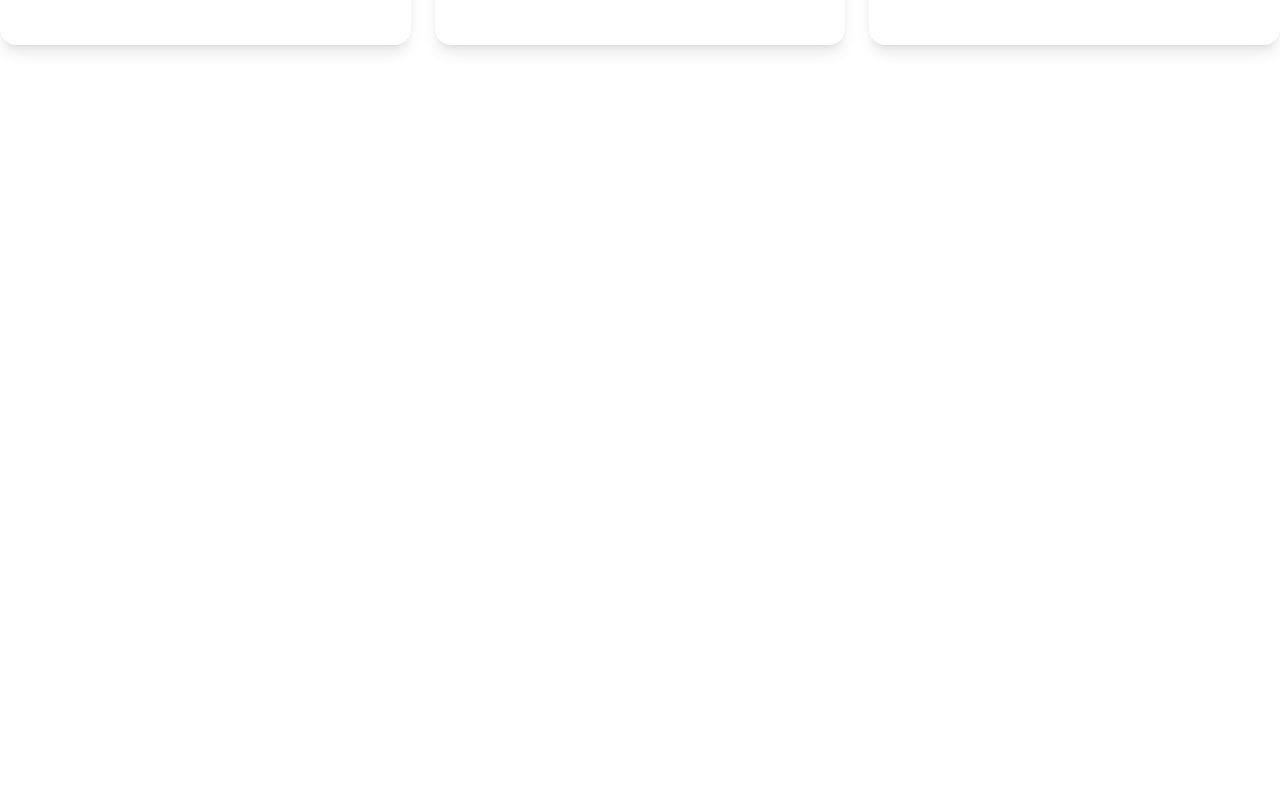
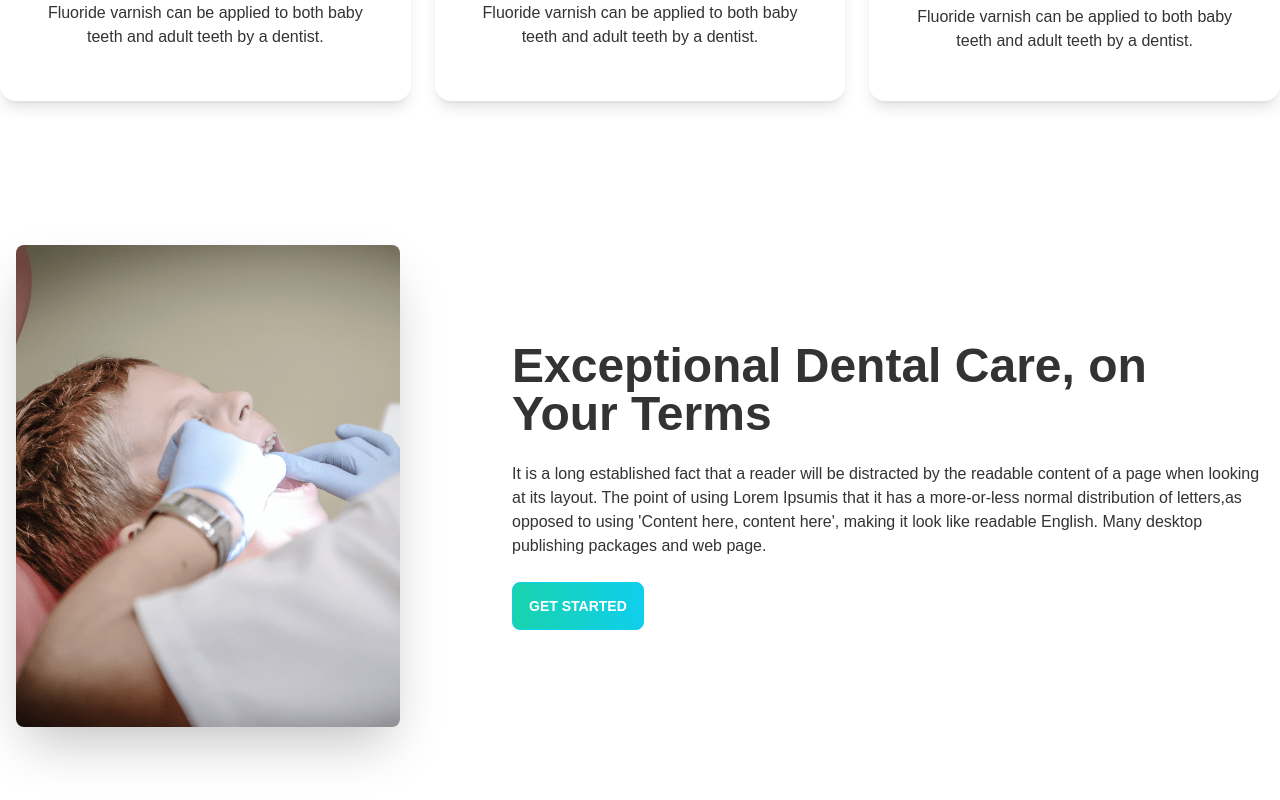
Before and after one commit to Md-FarhadHossain/doctors-portal, a React (Create React App) app: page / in a window 1280 px wide. Shown: the part 1370-2170 px from the top of the page. Before the commit the page ends 1479 px from the top, so only its background shows below. Built offline with nearby package versions, Linux system fonts and the light colour scheme; the HTML template or start-up script is replaced by a standard one.

Commit message:
dental info section added with responsive

```diff
--- /dev/null
+++ b/src/components/DentalInfo/DentalInfo.jsx
@@ -0,0 +1,28 @@
+import React from "react";
+import treatment from '../../assets/images/treatment.png'
+
+const DentalInfo = () => {
+  return (
+    <section>
+      <div className="cotainer mx-auto px-4 lg:px-0 my-32">
+        <div className="hero">
+          <div className="hero-content flex-col lg:flex-row">
+            <img
+              src={treatment}
+              className="max-w-sm rounded-lg shadow-2xl mr-0 w-full lg:mr-24"
+            />
+            <div>
+              <h1 className="lg:text-5xl text-3xl font-bold">Exceptional Dental Care, on Your Terms</h1>
+              <p className="py-6">
+              It is a long established fact that a reader will be distracted by the readable content of a page when looking at its layout. The point of using Lorem Ipsumis that it has a more-or-less normal distribution of letters,as opposed to using 'Content here, content here', making it look like readable English. Many desktop publishing packages and web page.
+              </p>
+              <button className="btn btn-primary bg-gradient-to-r from-secondary to-primary text-white">Get Started</button>
+            </div>
+          </div>
+        </div>
+      </div>
+    </section>
+  );
+};
+
+export default DentalInfo;
--- a/src/components/Service/Service.jsx
+++ b/src/components/Service/Service.jsx
@@ -27,7 +27,7 @@ const Service = () => {
   return (
     <section>
       <div className="container mx-auto my-16 px-4 lg:px-0">
-        <div className="text-center">
+        <div className="text-center mb-14">
           <h4 className="font-bold text-secondary">OUR SERVICES</h4>
           <h1 className="text-3xl">Services We Provide</h1>
         </div>
--- a/src/pages/Home/Home.jsx
+++ b/src/pages/Home/Home.jsx
@@ -1,4 +1,5 @@
 import React from 'react'
+import DentalInfo from '../../components/DentalInfo/DentalInfo'
 import HeroSection from '../../components/HeroSection/HeroSection'
 import OutlineServiceCard from '../../components/OutlineServiceCard/OutlineServiceCard'
 import Service from '../../components/Service/Service'
@@ -9,6 +10,7 @@ const Home = () => {
         <HeroSection />
         <OutlineServiceCard />
         <Service />
+        <DentalInfo />
     </>
   )
 }
```
